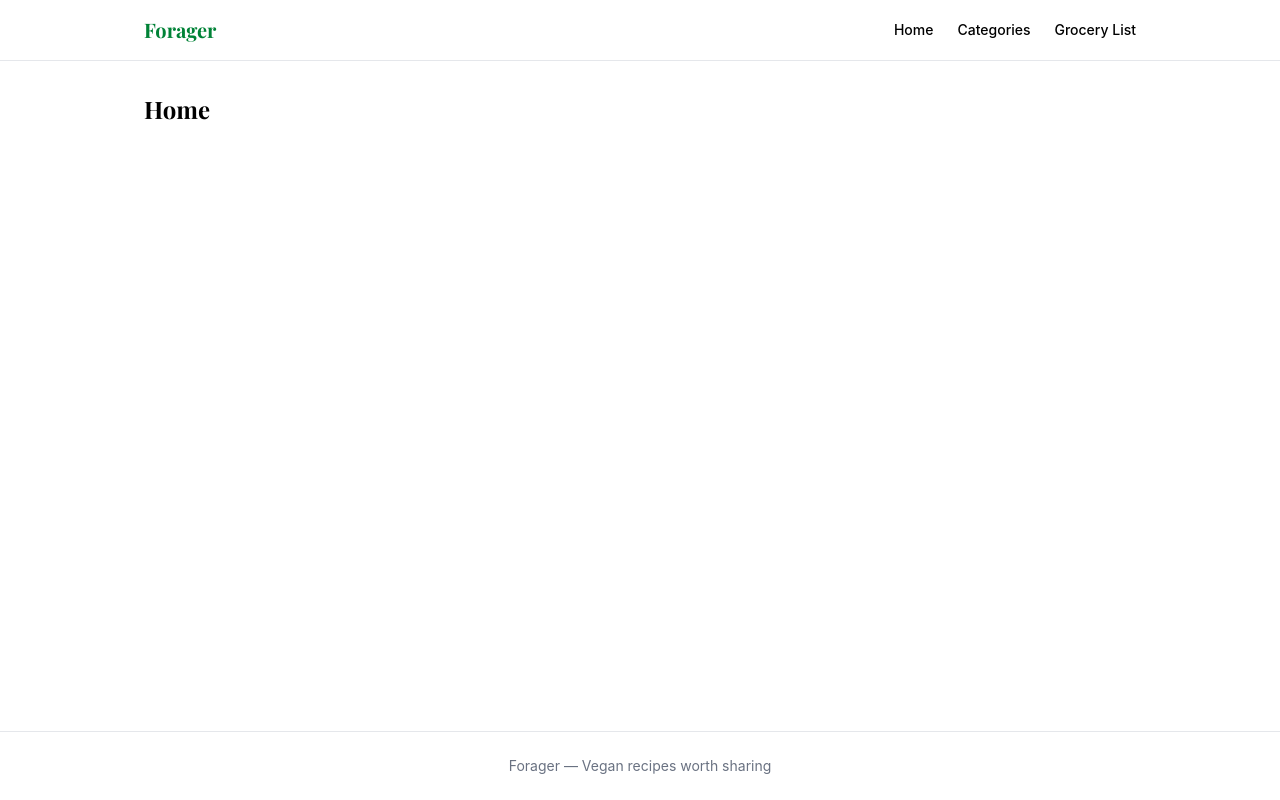
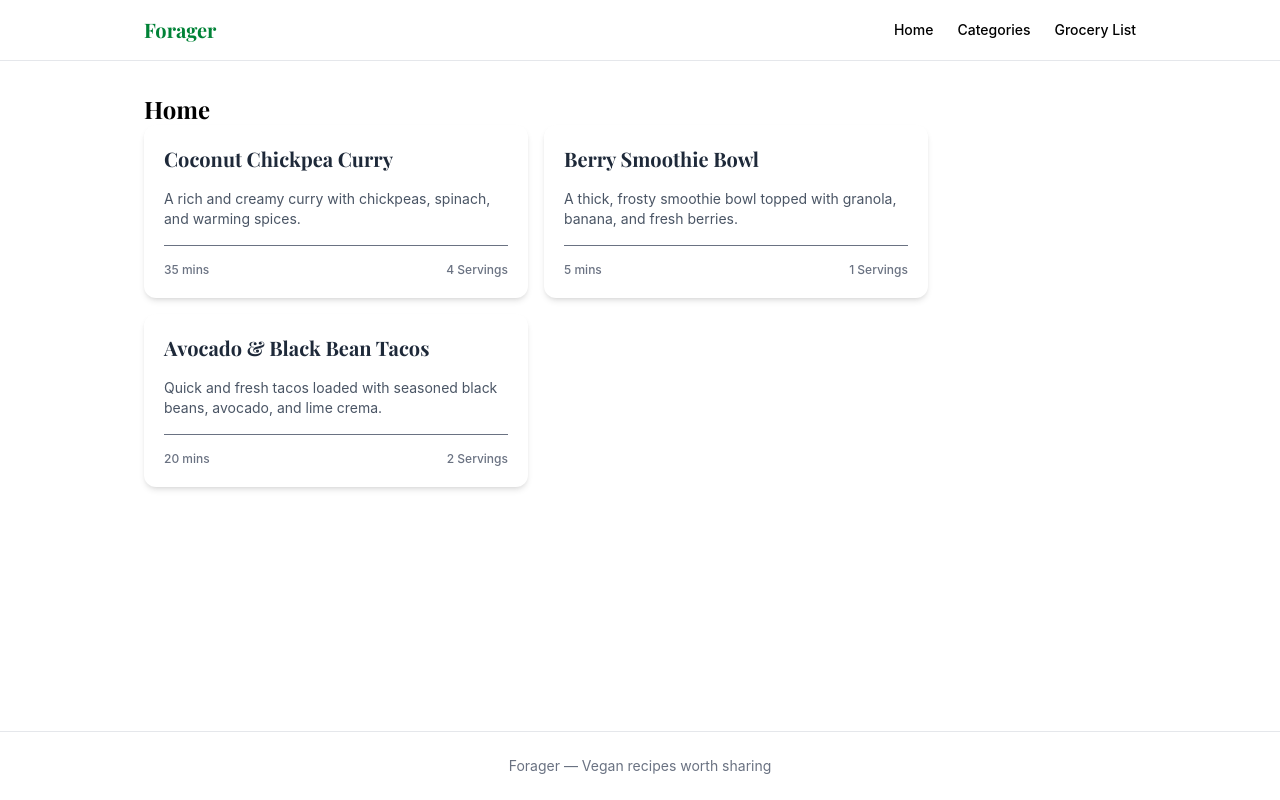
Before and after one commit to leifinke/forager, a React (Vite) app: page / in a window 1280 px wide. Built offline with nearby package versions, Linux system fonts and the light colour scheme.

Commit message:
add RecipeCard and RecipeGrid components

```diff
--- /dev/null
+++ b/src/components/recipe/RecipeCard.tsx
@@ -0,0 +1,32 @@
+import type { Recipe } from "../../types/recipe";
+
+interface RecipeCardProps {
+  recipe: Recipe;
+}
+
+export default function RecipeCard({ recipe }: RecipeCardProps) {
+  return (
+    <div className="max-w-sm overflow-hidden rounded-xl bg-white shadow-md ">
+      <div className="p-5">
+        <h2 className="mb-4 text-xl font-bold text-gray-800">
+          {recipe.name}
+        </h2>
+        <p className="mb-4 text-sm text-gray-600 line-clamp-2">
+          {recipe.description}
+        </p>
+        <div className="flex items-center justify-between border-t pt-4 text-gray-500">
+          <div className="flex items-center space-x-1">
+            <span className="text-xs font-medium">
+              {recipe.cook_time + recipe.prep_time} mins
+            </span>
+          </div>
+          <div className="flex items-center space-x-1">
+            <span className="text-xs font-medium">
+              {recipe.servings} Servings
+            </span>
+          </div>
+        </div>
+      </div>
+    </div>
+  )
+}
--- /dev/null
+++ b/src/components/recipe/RecipeGrid.tsx
@@ -0,0 +1,16 @@
+import type { Recipe } from "../../types/recipe";
+import RecipeCard from "./RecipeCard";
+
+interface RecipeGridProps {
+  recipes: Recipe[];
+}
+
+export default function RecipeGrid({ recipes }: RecipeGridProps) {
+  return (
+    <div className="flex flex-wrap gap-4">
+      {recipes.map((recipe) => (
+        <RecipeCard key={recipe.id} recipe={recipe} />
+      ))}
+    </div>
+  )
+}
--- a/src/pages/HomePage.tsx
+++ b/src/pages/HomePage.tsx
@@ -1,3 +1,13 @@
+import { recipes } from "../data/recipes";
+import RecipeGrid from "../components/recipe/RecipeGrid";
+
 export default function HomePage() {
-  return <h1 className="text-2xl font-bold">Home</h1>;
+  return (
+    <div className="flex flex-col">
+      <h1 className="text-2xl font-bold">Home</h1>
+      <div className="flex">
+        <RecipeGrid recipes={recipes} />
+      </div>
+    </div>
+  )
 }
```
